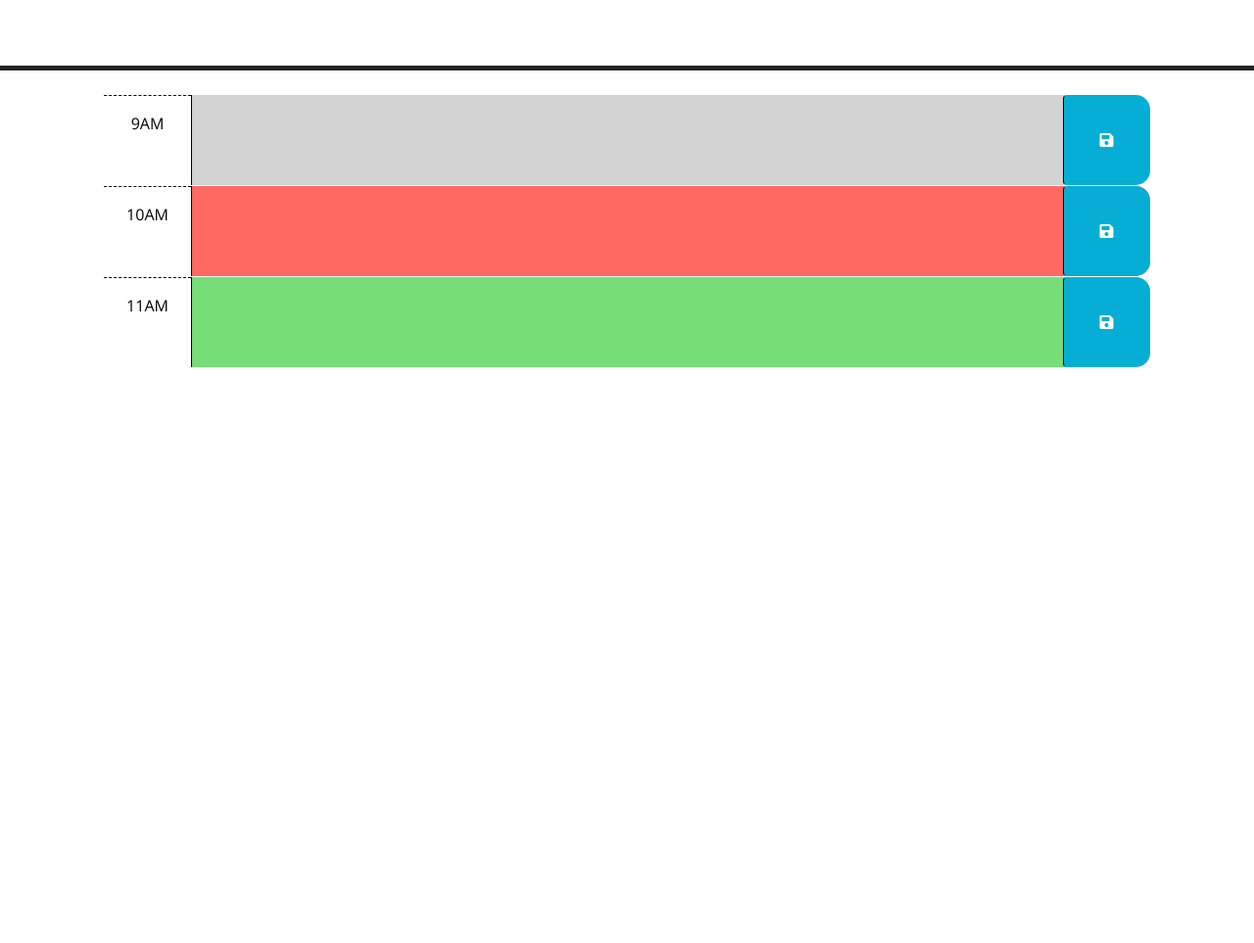
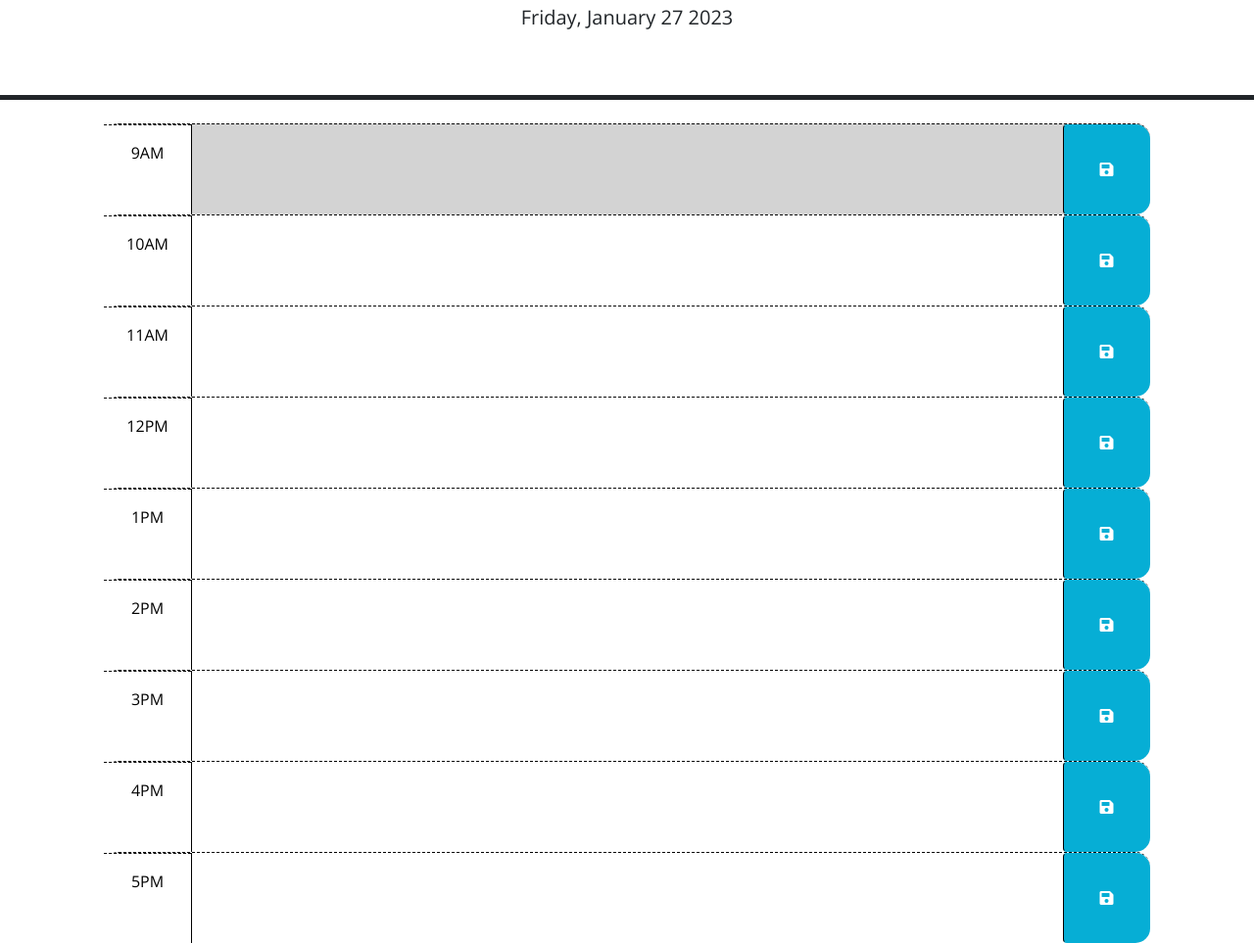
Before and after one commit to anryl050/daily-organizer, a plain HTML site: page index.html in a window 1280 px wide. Shown: the part 200-1163 px from the top of the page at 98% size. Before the commit the page ends 800 px from the top, so only its background shows below. Drawn offline with nearby package versions, Linux system fonts and the light colour scheme.

Commit message:
added hours of the day to the HTML

```diff
--- a/assets/script.js
+++ b/assets/script.js
@@ -4,21 +4,24 @@
 //! WHEN I open the planner
 //! THEN the current day is displayed at the top of the calendar
 
-// display the current date at the top of the Scheduler (do i need to convert this )
+// display the current date at the top of the Scheduler
 
   var today = dayjs().format("dddd, MMMM D YYYY");
   // check point for the date to display
   console.log(today);
   // var displayDayEl = document.getElementById("currentDay");
   var displayDayEl =$("#currentDay").get(0);
-  // displayDayEl.innerText = today;
-  displayDayEl.text(today);
+  displayDayEl.innerText = today;
 
-
+  // var today = moment().format("dddd, MMMM D YYYY");
+  // $("#displayDayEl").text(today);
 
 //! Step 2:
 //! WHEN I scroll down
 //! THEN I am presented with timeblocks for standard business hours
+
+// achieved this by creating elemts in HTML
+// ? question for tutoring session - how this can be done with jQuery
 
 //! Step 3:
 //! WHEN I view the timeblocks for that day
@@ -27,6 +30,9 @@
 //! Step 4:
 //! WHEN I click into a timeblock
 //! THEN I can enter an event
+
+// achieved this by creating elemts in HTML
+// ? question for tutoring session - how this can be done with jQuery
 
 //! Step 5:
 //! WHEN I click the save button for that timeblock
--- a/index.html
+++ b/index.html
@@ -40,7 +40,7 @@
         -->
 
       <!-- Example of a past time block. The "past" class adds a gray background color. -->
-      <div id="hour-9" class="row time-block past">
+      <div id="hour-9" class="row time-block past hour">
         <div class="col-2 col-md-1 hour text-center py-3">9AM</div>
         <textarea class="col-8 col-md-10 description" rows="3"> </textarea>
         <button class="btn saveBtn col-2 col-md-1" aria-label="save">
@@ -49,7 +49,7 @@
       </div>
 
       <!-- Example of a a present time block. The "present" class adds a red background color. -->
-      <div id="hour-10" class="row time-block present">
+      <div id="hour-10" class="row time-block hour">
         <div class="col-2 col-md-1 hour text-center py-3">10AM</div>
         <textarea class="col-8 col-md-10 description" rows="3"> </textarea>
         <button class="btn saveBtn col-2 col-md-1" aria-label="save">
@@ -58,8 +58,56 @@
       </div>
 
       <!-- Example of a future time block. The "future" class adds a green background color. -->
-      <div id="hour-11" class="row time-block future">
+      <div id="hour-11" class="row time-block hour">
         <div class="col-2 col-md-1 hour text-center py-3">11AM</div>
+        <textarea class="col-8 col-md-10 description" rows="3"> </textarea>
+        <button class="btn saveBtn col-2 col-md-1" aria-label="save">
+          <i class="fas fa-save" aria-hidden="true"></i>
+        </button>
+      </div>
+
+      <div id="hour-12" class="row time-block hour">
+        <div class="col-2 col-md-1 hour text-center py-3">12PM</div>
+        <textarea class="col-8 col-md-10 description" rows="3"> </textarea>
+        <button class="btn saveBtn col-2 col-md-1" aria-label="save">
+          <i class="fas fa-save" aria-hidden="true"></i>
+        </button>
+      </div>
+
+      <div id="hour-13" class="row time-block hour">
+        <div class="col-2 col-md-1 hour text-center py-3">1PM</div>
+        <textarea class="col-8 col-md-10 description" rows="3"> </textarea>
+        <button class="btn saveBtn col-2 col-md-1" aria-label="save">
+          <i class="fas fa-save" aria-hidden="true"></i>
+        </button>
+      </div>
+
+      <div id="hour-14" class="row time-block hour">
+        <div class="col-2 col-md-1 hour text-center py-3">2PM</div>
+        <textarea class="col-8 col-md-10 description" rows="3"> </textarea>
+        <button class="btn saveBtn col-2 col-md-1" aria-label="save">
+          <i class="fas fa-save" aria-hidden="true"></i>
+        </button>
+      </div>
+
+      <div id="hour-15" class="row time-block hour">
+        <div class="col-2 col-md-1 hour text-center py-3">3PM</div>
+        <textarea class="col-8 col-md-10 description" rows="3"> </textarea>
+        <button class="btn saveBtn col-2 col-md-1" aria-label="save">
+          <i class="fas fa-save" aria-hidden="true"></i>
+        </button>
+      </div>
+
+      <div id="hour-16" class="row time-block hour">
+        <div class="col-2 col-md-1 hour text-center py-3">4PM</div>
+        <textarea class="col-8 col-md-10 description" rows="3"> </textarea>
+        <button class="btn saveBtn col-2 col-md-1" aria-label="save">
+          <i class="fas fa-save" aria-hidden="true"></i>
+        </button>
+      </div>
+
+      <div id="hour-17" class="row time-block hour">
+        <div class="col-2 col-md-1 hour text-center py-3">5PM</div>
         <textarea class="col-8 col-md-10 description" rows="3"> </textarea>
         <button class="btn saveBtn col-2 col-md-1" aria-label="save">
           <i class="fas fa-save" aria-hidden="true"></i>
```
